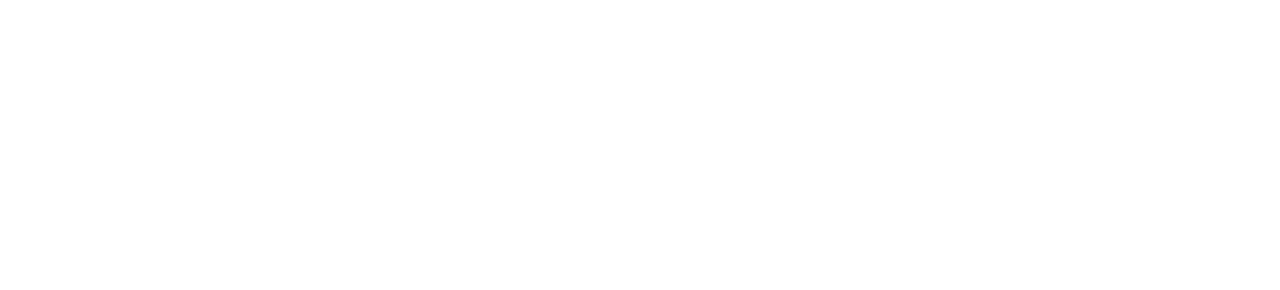
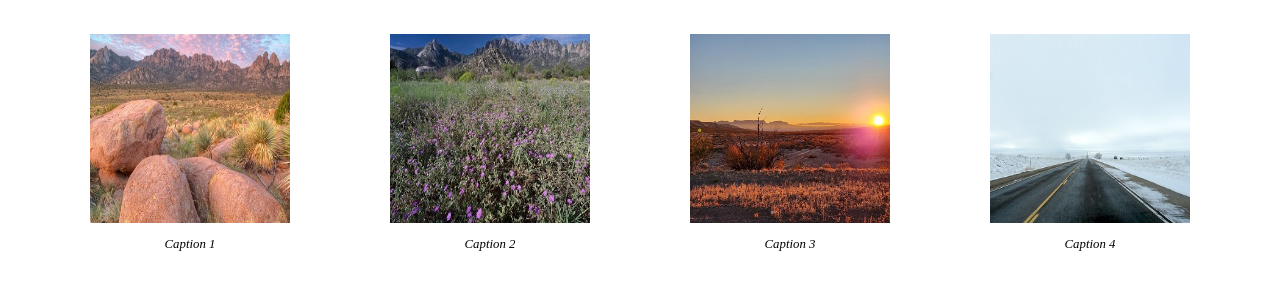
Before and after one commit to deweyda334/wad, a plain HTML site: page img-gallery-effects/image-gallery-effects.html in a window 1280 px wide. Drawn offline with Linux system fonts and the light colour scheme.

Commit message:
Created project files

```diff
--- a/img-gallery-effects/image-gallery-effects.css
+++ b/img-gallery-effects/image-gallery-effects.css
@@ -0,0 +1,32 @@
+/* Style sheet for image gallery */
+
+.image-gallery {
+    display: flex;
+    flex-wrap: wrap;
+    justify-content: center; /* Centers gallery horizontally on the page */
+}
+
+
+.image-gallery img {
+width: 200px;
+height: 100%;
+margin: 10px;
+transition: opacity 0.3s ease-in-out;
+}
+
+
+/* Add the hover effect */
+.image-gallery img:hover {
+  opacity: 0.8;
+}
+
+figure {
+    margin-bottom: 2.5rem;
+}
+
+
+figcaption {
+font-style: italic;
+font-size: 0.8rem;
+text-align: center;
+}
--- a/img-gallery-effects/image-gallery-effects.html
+++ b/img-gallery-effects/image-gallery-effects.html
@@ -8,5 +8,32 @@
 </head>
 <body>
 
+    <div class="image-gallery">
+        <figure>
+            <img src="desert-nm1.jpg"
+    alt="Phrase describing Image 1">
+            <figcaption>Caption 1</figcaption>
+        </figure>
+
+        <figure>
+            <img src="desert-nm2.jpg"
+    alt="Phrase describing Image2">
+            <figcaption>Caption 2</figcaption>
+        </figure>
+
+        <figure>
+            <img src="desert-nm3a.jpg"
+    alt="Phrase describing Iamge 3">
+            <figcaption>Caption 3</figcaption>
+        </figure>
+
+        <figure>
+            <img src="desert-nm4.jpg"
+    alt="Phrase describing Image 4">
+            <figcaption>Caption 4</figcaption>
+        </figure>
+
+    </div>
+
 </body>
 </html>
```
